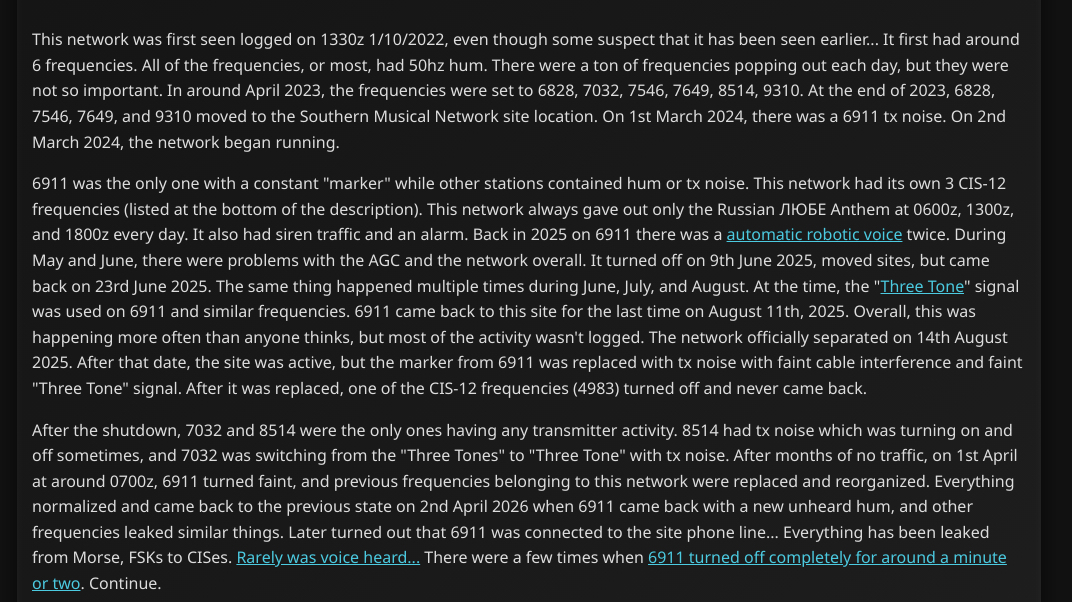
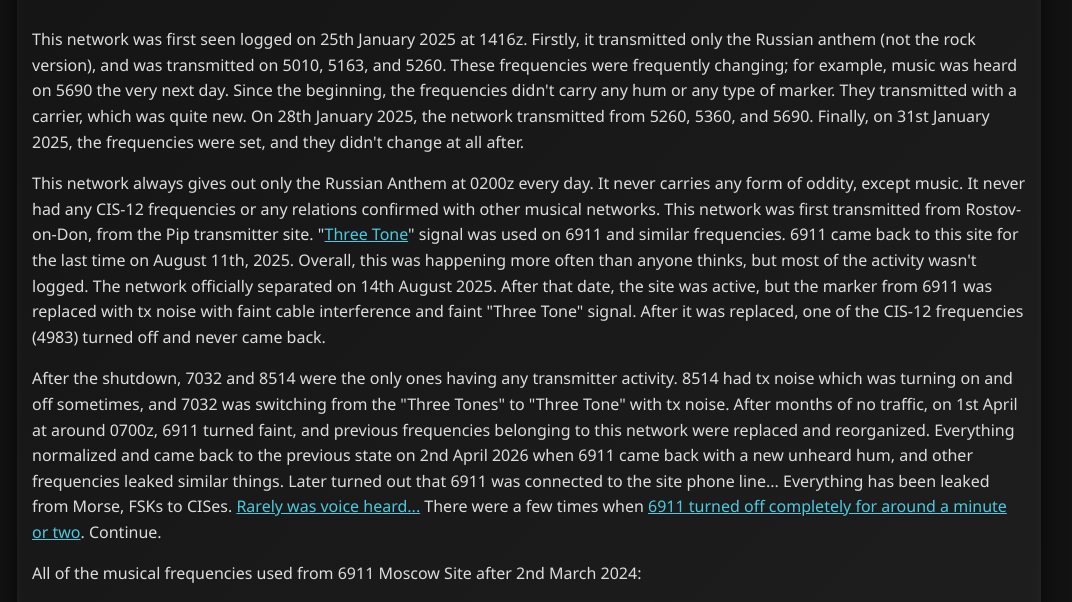
Before and after one commit to thebuzzerchannel/radio-field, a plain HTML site: page 5360south.html in a window 1280 px wide. Shown: the part 746-1348 px from the top of the page, without its empty margins (111-1183 px from the left). Drawn offline with Linux system fonts and the light colour scheme.

Commit message:
Update 5360south.html

```diff
--- a/5360south.html
+++ b/5360south.html
@@ -3,7 +3,7 @@
 <head>
 <meta charset="UTF-8" />
 <meta name="viewport" content="width=device-width, initial-scale=1" />
-<title>6911 Moscow Musical Network (ceased) › Radio Field</title>
+<title>5360 South Musical Network › Radio Field</title>
 <link rel="icon" type="image/png" href="SiteIcon.png" />
 <link rel="stylesheet" href="https://cdnjs.cloudflare.com/ajax/libs/font-awesome/6.4.0/css/all.min.css" />
 <link rel="stylesheet" href="styles.css" />
@@ -136,8 +136,8 @@
 
         <!-- Opis tekstowy stacji pod spodem -->
         <section style="color: #ddd; line-height: 1.6; margin-top: 30px;">
-          <p>This network was first seen logged on 1330z 1/10/2022, even though some suspect that it has been seen earlier... It first had around 6 frequencies. All of the frequencies, or most, had 50hz hum. There were a ton of frequencies popping out each day, but they were not so important. In around April 2023, the frequencies were set to 6828, 7032, 7546, 7649, 8514, 9310. At the end of 2023, 6828, 7546, 7649, and 9310 moved to the Southern Musical Network site location. On 1st March 2024, there was a 6911 tx noise. On 2nd March 2024, the network began running.  </p>
-          <p>6911 was the only one with a constant "marker" while other stations contained hum or tx noise. This network had its own 3 CIS-12 frequencies (listed at the bottom of the description). This network always gave out only the Russian ЛЮБЕ Anthem at 0600z, 1300z, and 1800z every day. It also had siren traffic and an alarm. Back in 2025 on 6911 there was a <a href="https://youtu.be/8Hg29lhCKRM?t=160" target="_blank" style="color: #4ccae0; text-decoration: underline;">automatic robotic voice</a> twice. During May and June, there were problems with the AGC and the network overall. It turned off on 9th June 2025, moved sites, but came back on 23rd June 2025. The same thing happened multiple times during June, July, and August. At the time, the "<a href="images/7032-15-07-2025.png" target="_blank" style="color: #4ccae0; text-decoration: underline;">Three Tone</a>" signal was used on 6911 and similar frequencies. 6911 came back to this site for the last time on August 11th, 2025. Overall, this was happening more often than anyone thinks, but most of the activity wasn't logged. The network officially separated on 14th August 2025. After that date, the site was active, but the marker from 6911 was replaced with tx noise with faint cable interference and faint "Three Tone" signal. After it was replaced, one of the CIS-12 frequencies (4983) turned off and never came back.</p>
+          <p>This network was first seen logged on 25th January 2025 at 1416z. Firstly, it transmitted only the Russian anthem (not the rock version), and was transmitted on 5010, 5163, and 5260. These frequencies were frequently changing; for example, music was heard on 5690 the very next day. Since the beginning, the frequencies didn't carry any hum or any type of marker. They transmitted with a carrier, which was quite new. On 28th January 2025, the network transmitted from 5260, 5360, and 5690. Finally, on 31st January 2025, the frequencies were set, and they didn't change at all after.</p>
+          <p>This network always gives out only the Russian Anthem at 0200z every day. It never carries any form of oddity, except music. It never had any CIS-12 frequencies or any relations confirmed with other musical networks. This network was first transmitted from Rostov-on-Don, from the Pip transmitter site. "<a href="images/7032-15-07-2025.png" target="_blank" style="color: #4ccae0; text-decoration: underline;">Three Tone</a>" signal was used on 6911 and similar frequencies. 6911 came back to this site for the last time on August 11th, 2025. Overall, this was happening more often than anyone thinks, but most of the activity wasn't logged. The network officially separated on 14th August 2025. After that date, the site was active, but the marker from 6911 was replaced with tx noise with faint cable interference and faint "Three Tone" signal. After it was replaced, one of the CIS-12 frequencies (4983) turned off and never came back.</p>
           <p>After the shutdown, 7032 and 8514 were the only ones having any transmitter activity. 8514 had tx noise which was turning on and off sometimes, and 7032 was switching from the "Three Tones" to "Three Tone" with tx noise. After months of no traffic, on 1st April at around 0700z, 6911 turned faint, and previous frequencies belonging to this network were replaced and reorganized. Everything normalized and came back to the previous state on 2nd April 2026 when 6911 came back with a new unheard hum, and other frequencies leaked similar things. Later turned out that 6911 was connected to the site phone line... Everything has been leaked from Morse, FSKs to CISes. <a href="/radio-field/recordings/7otd_20260825_0655z_6911kHz.mp3" target="_blank" style="color: #4ccae0; text-decoration: underline;">Rarely was voice heard...</a> There were a few times when <a href="images/6911-rebirth-10-08-2026.png" target="_blank" style="color: #4ccae0; text-decoration: underline;"> 6911 turned off completely for around a minute or two</a>. Continue. </p>
           <p>All of the musical frequencies used from 6911 Moscow Site after 2nd March 2024:</p>
           <p>6911, 7032, 8514</p>
```
